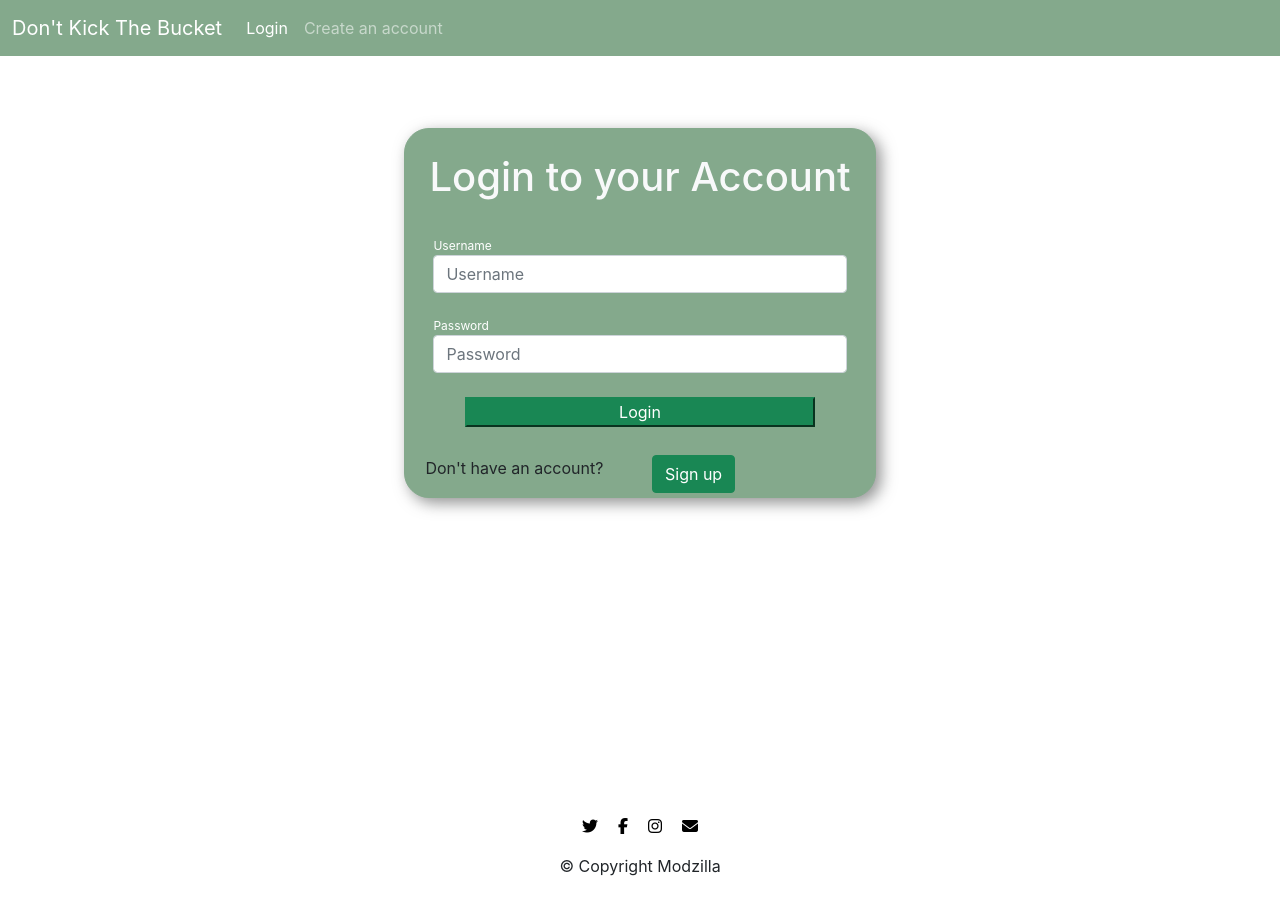
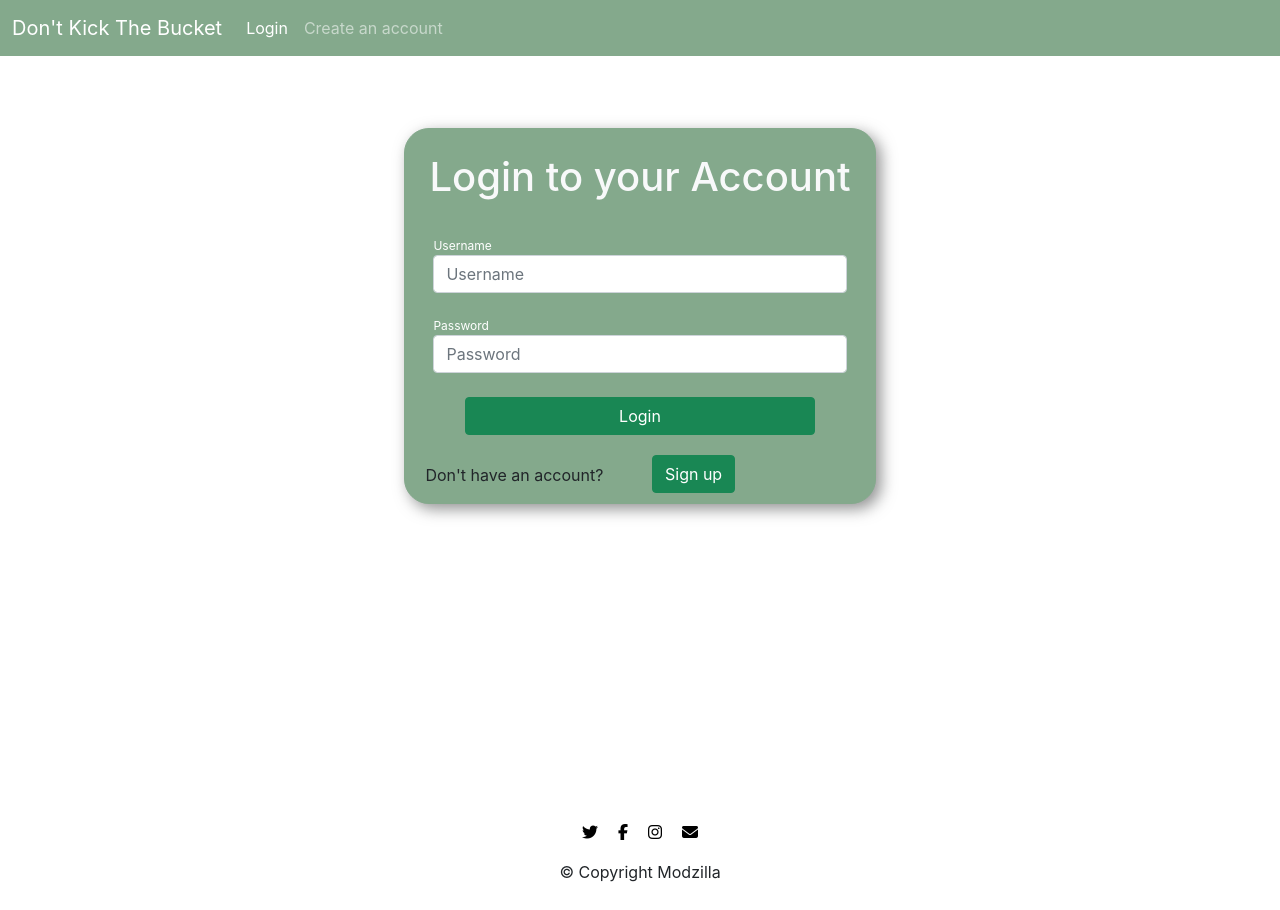
Before and after one commit to wilsnyeh/dktb, a React (Create React App) app in the folder ghi/: page /login in a window 1280 px wide. Built offline with nearby package versions, Linux system fonts and the light colour scheme; no server answers.

Commit message:
Updated styles for list of park, for login and signup pages

```diff
--- a/ghi/src/HomePage.css
+++ b/ghi/src/HomePage.css
@@ -17,6 +17,11 @@
 
 .parkslist {
     padding: 3% 12% 0%;
+}
+
+.listlink {
+    color: #000;
+    text-decoration: none;
 }
 
 .featurette-divider {
@@ -86,3 +91,8 @@
     color: white;
     margin-top: 20px;
 }
+
+.signupbtn {
+    margin-top: -8px;
+    margin-bottom: 5px;
+}
--- a/ghi/src/parks/ParksList.js
+++ b/ghi/src/parks/ParksList.js
@@ -31,7 +31,7 @@ function ParksList({ fetchUrl, token }) {
             return (
               <div key={park.id} className="row">
                 <div className="col-9">
-                  <h2 className="featurette-heading" ><Link to={'/parks/' + park.id}>{park.name}</Link></h2>
+                  <h2 className="featurette-heading" ><Link className='listlink' to={'/parks/' + park.id}>{park.name}</Link></h2>
                   <h4><span className="text-muted">{"   " + park.city + ", " + park.state}</span></h4>
                   <p className="lead">{park.description}</p>
                 </div>
--- a/ghi/src/users/login.js
+++ b/ghi/src/users/login.js
@@ -42,7 +42,7 @@ function Login() {
                     </div>
                     <div className='row mx-5 mb-4'>
                         <button
-                            className=' btn-success bordered' onClick={() => login(username, password)} type='button'>
+                            className='btn btn-success' onClick={() => login(username, password)} type='button'>
                             Login
                         </button>
                     </div>
@@ -54,7 +54,7 @@ function Login() {
                     <div className='col mb-1'>
                         <button
                         onClick={routeChange}
-                        className="btn btn-success btn-block">
+                        className="btn btn-success btn-block signupbtn">
                             Sign up
                         </button>
                     </div>
--- a/ghi/src/users/signup.js
+++ b/ghi/src/users/signup.js
@@ -96,7 +96,7 @@ function SignUpForm() {
                         <div className='col mb-1'>
                             <button
                                 onClick={routeChange}
-                                className="btn btn-success btn-block">
+                                className="btn btn-success btn-block signupbtn">
                                 Login
                             </button>
                         </div>
```
Also changed, not shown: 1 other file (tests, documents, lock files or other folders).
